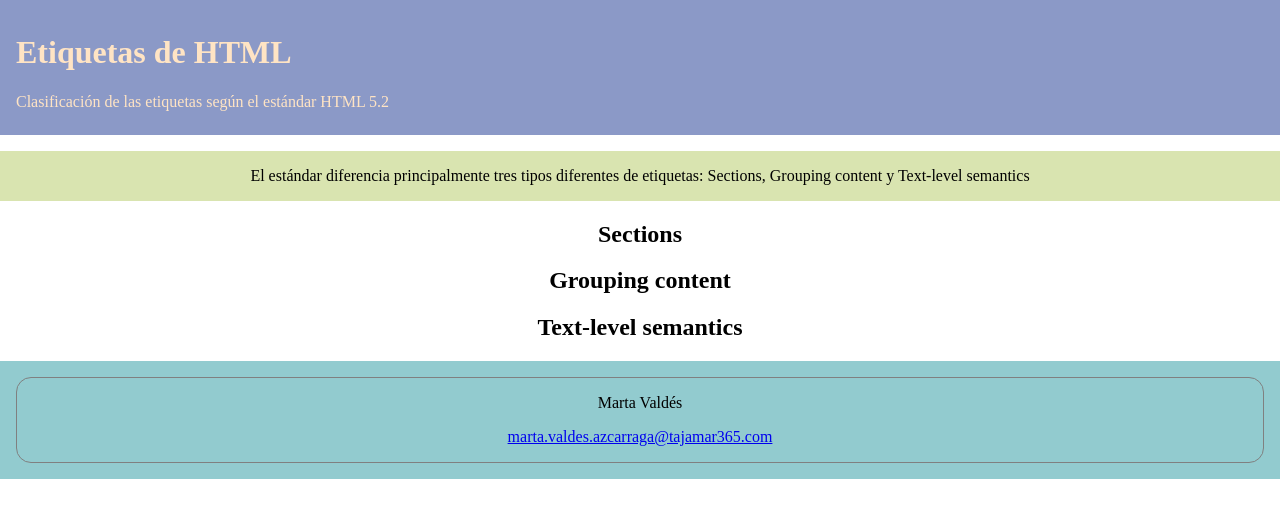
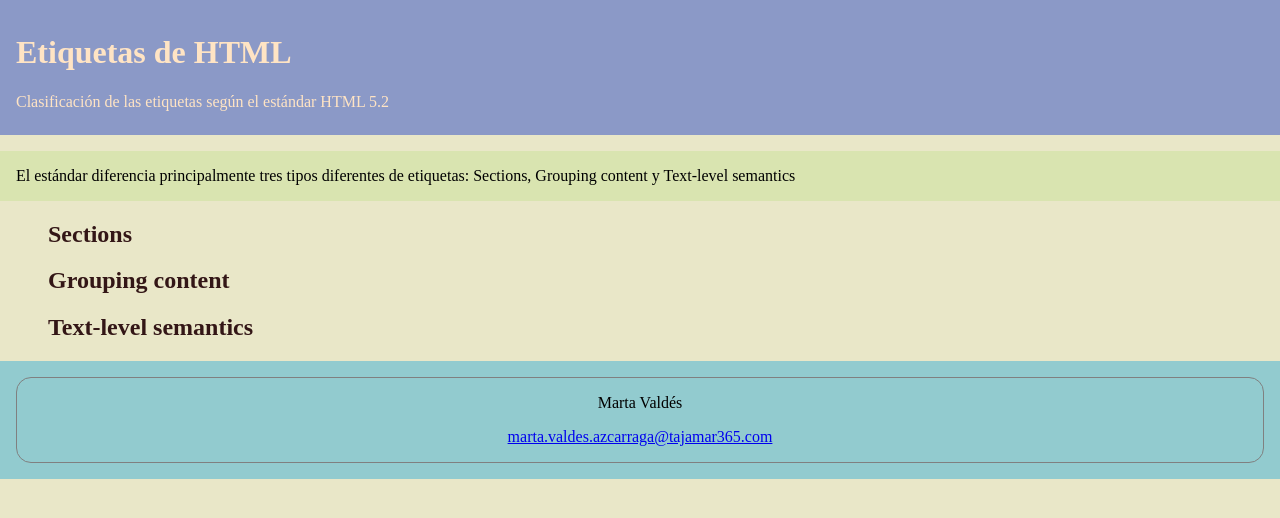
Before and after one commit to sapoflamenco/practicas_web, a plain HTML site: page 08_elementos/index.html in a window 1280 px wide. Drawn offline with Linux system fonts and the light colour scheme.

Commit message:
colores 08

```diff
--- a/08_elementos/CSS/Style.css
+++ b/08_elementos/CSS/Style.css
@@ -13,7 +13,6 @@
 .p1 {
     background-color: rgb(217, 228, 176);
     color: black;
-    text-align: center;
     padding: 1rem;
 }
 
@@ -25,9 +24,11 @@
 }
 
 body {
-    margin:0
+    margin:0;
+    background-color: rgb(233, 231, 200)
 }
 
-h2 {
-    text-align: center;
+.content_wrapper {
+    margin: 1rem 3rem;
+    color: rgb(51, 22, 22)
 }
--- a/08_elementos/index.html
+++ b/08_elementos/index.html
@@ -13,6 +13,7 @@
         <p>Clasificación de las etiquetas según el estándar HTML 5.2</p>
     </header>
     <p class="p1">El estándar diferencia principalmente tres tipos diferentes de etiquetas: Sections, Grouping content y Text-level semantics</p>
+    <div class="content_wrapper">
     <section></section>
     <section>
         <header>
@@ -29,6 +30,7 @@
                 <h2>Text-level semantics</h2>
         </header>
     </section>
+    </div>
     <footer class="main_footer">
         <div class="recuadro">
                 <p>Marta Valdés</p>
```
